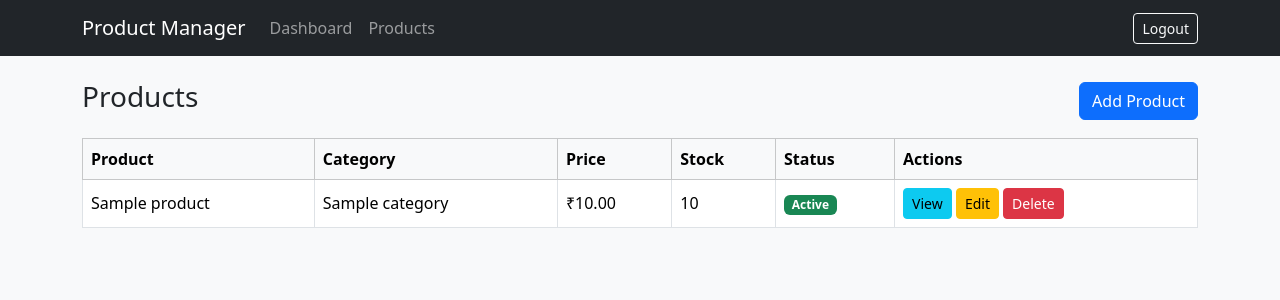
After one commit to gautam-1910/product-management, a Django app: page /products/ in a window 1280 px wide. The commit adds this page. Shown: the top 300 px of the page. Run offline with Django 5.2, Linux system fonts and the light colour scheme; a user stored in the database is signed in; tables that the repository leaves empty hold one stand-in row (values such as "Sample post").

Commit message:
Create product listing UI

```diff
--- a/products/urls.py
+++ b/products/urls.py
@@ -3,4 +3,5 @@ from . import views
 
 urlpatterns = [
     path('', views.dashboard, name='dashboard'),
+    path('products/', views.product_list, name='product_list'),
 ]
--- a/products/views.py
+++ b/products/views.py
@@ -14,3 +14,8 @@ def dashboard(request):
         'low': Product.objects.filter(stock__lte=Product.LOW_STOCK_THRESHOLD).count(),
     }
     return render(request, 'dashboard.html', context)
+
+@login_required
+def product_list(request):
+    products = Product.objects.select_related('category').order_by('-created_at')
+    return render(request, 'product_list.html', {'products': products})
--- a/templates/base.html
+++ b/templates/base.html
@@ -13,6 +13,7 @@
     <a class="navbar-brand" href="{% url 'dashboard' %}">Product Manager</a>
     <div class="navbar-nav me-auto">
       <a class="nav-link" href="{% url 'dashboard' %}">Dashboard</a>
+      <a class="nav-link" href="{% url 'product_list' %}">Products</a>
     </div>
     <form method="post" action="{% url 'logout' %}">
       {% csrf_token %}
--- /dev/null
+++ b/templates/product_list.html
@@ -0,0 +1,44 @@
+{% extends 'base.html' %}
+{% block content %}
+<div class="d-flex justify-content-between align-items-center mb-3">
+  <h3>Products</h3>
+  <a href="#" class="btn btn-primary">Add Product</a>
+</div>
+<div class="table-responsive">
+  <table class="table table-bordered bg-white align-middle">
+    <thead class="table-light">
+      <tr>
+        <th>Product</th><th>Category</th><th>Price</th>
+        <th>Stock</th><th>Status</th><th>Actions</th>
+      </tr>
+    </thead>
+    <tbody>
+      {% for p in products %}
+      <tr>
+        <td>{{ p.name }}</td>
+        <td>{{ p.category }}</td>
+        <td>₹{{ p.price }}</td>
+        <td>
+          {{ p.stock }}
+          {% if p.is_low_stock %}<span class="badge bg-danger">Low Stock</span>{% endif %}
+        </td>
+        <td>
+          {% if p.status == 'active' %}
+            <span class="badge bg-success">Active</span>
+          {% else %}
+            <span class="badge bg-secondary">Inactive</span>
+          {% endif %}
+        </td>
+        <td>
+          <a href="#" class="btn btn-sm btn-info">View</a>
+          <a href="#" class="btn btn-sm btn-warning">Edit</a>
+          <a href="#" class="btn btn-sm btn-danger">Delete</a>
+        </td>
+      </tr>
+      {% empty %}
+      <tr><td colspan="6" class="text-center text-muted">No products found.</td></tr>
+      {% endfor %}
+    </tbody>
+  </table>
+</div>
+{% endblock %}
```
